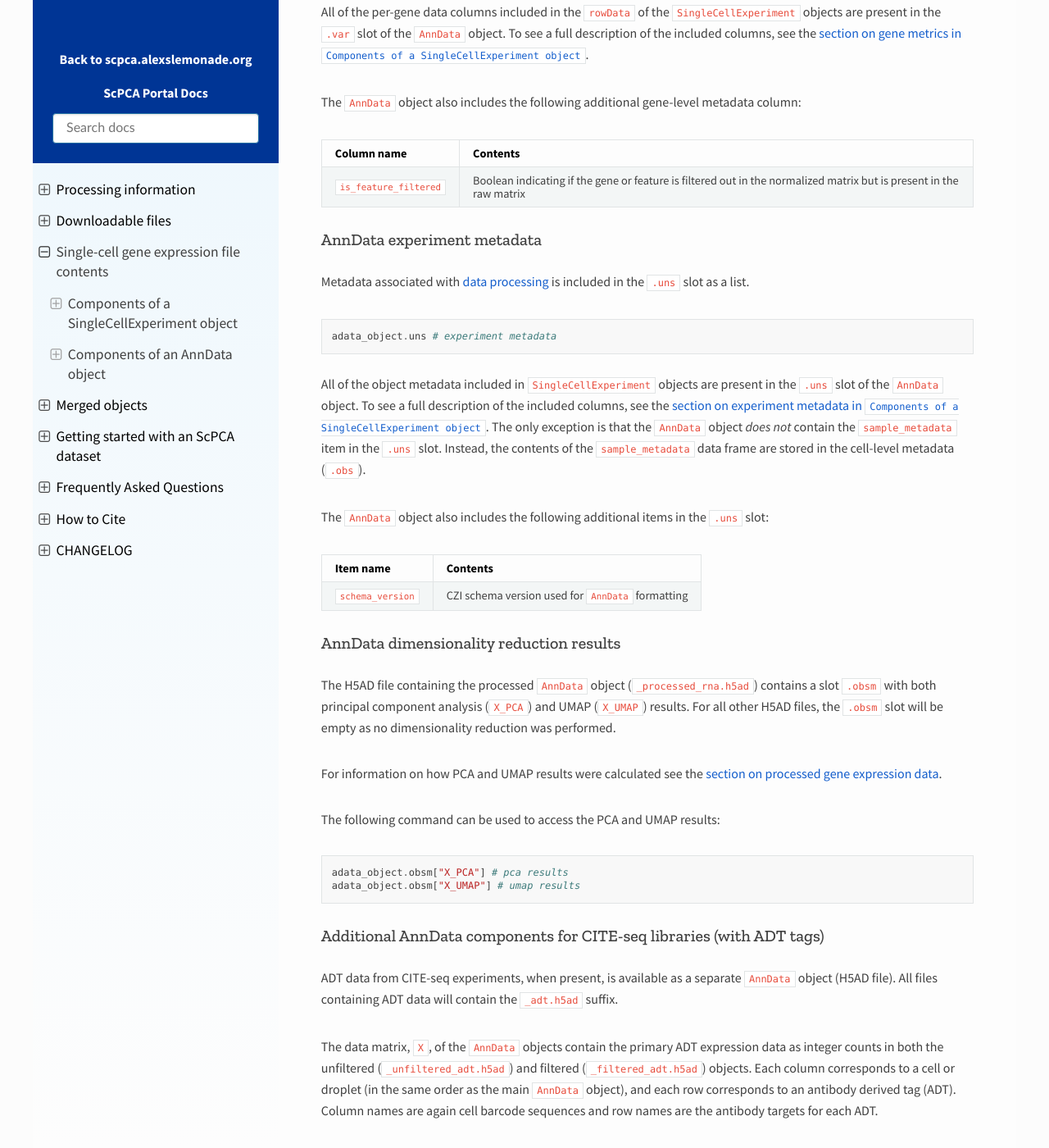
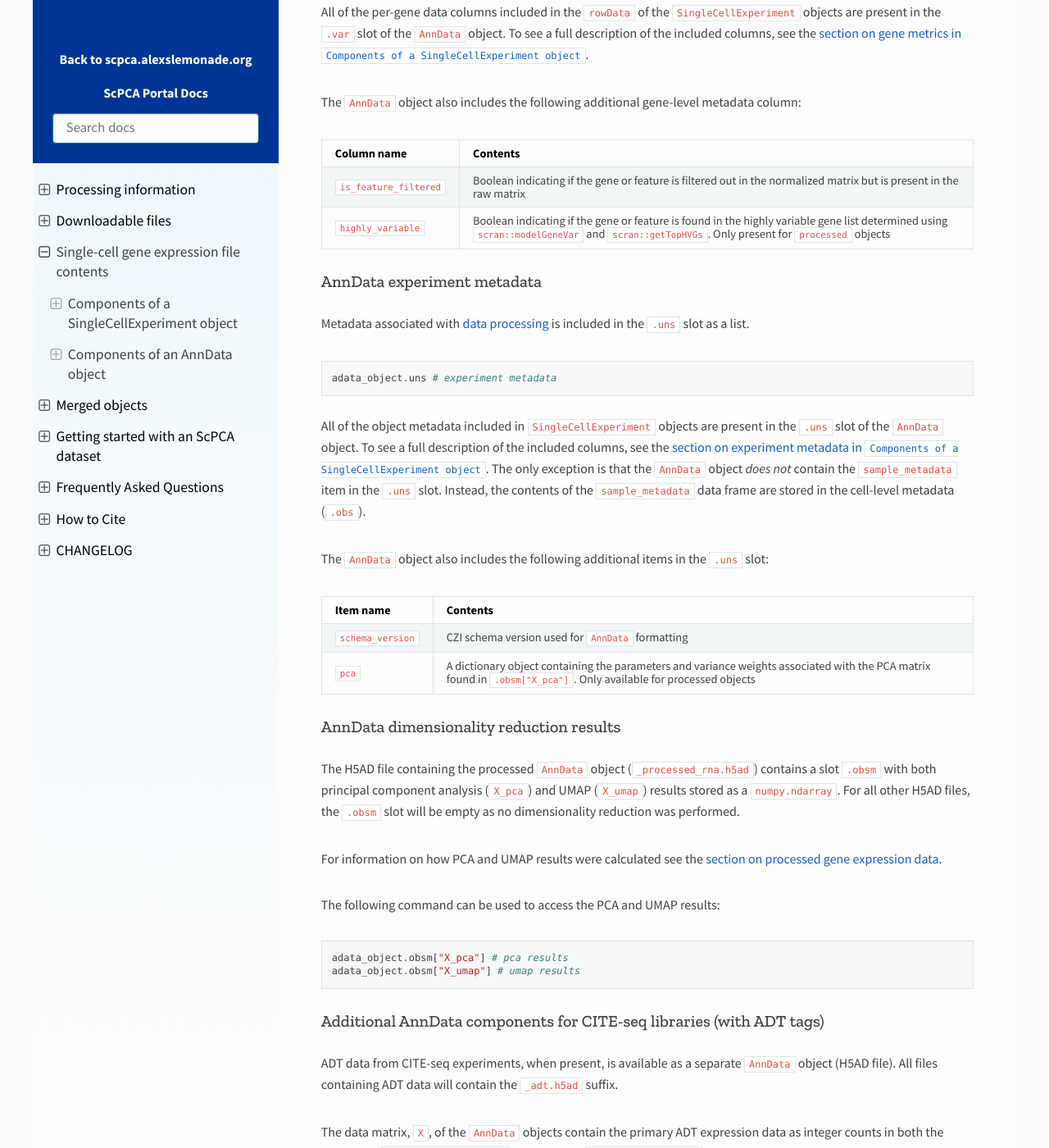
Before and after one commit to DongzeHE/scpca-docs, a Sphinx documentation site: the page built from docs/sce_file_contents.md, in a window 1280 px wide and 1400 px high, scrolled down 13534 px. Shown: the whole window at 82% size. Built offline with Sphinx 7.4.7 and the Read the Docs theme 2.0.0, drawn with Linux system fonts in a browser that asks for light colours.

Commit message:
Merge pull request #338 from AlexsLemonade/allyhawkins/scanpy-compatibility-updates
Updates to AnnData contents based on new scanpy compatibility

````diff
--- a/docs/sce_file_contents.md
+++ b/docs/sce_file_contents.md
@@ -427,6 +427,7 @@ The `AnnData` object also includes the following additional gene-level metadata
 | Column name   | Contents                                                         |
 | ------------- | ---------------------------------------------------------------- |
 | `is_feature_filtered` | Boolean indicating if the gene or feature is filtered out in the normalized matrix but is present in the raw matrix     |
+| `highly_variable` | Boolean indicating if the gene or feature is found in the highly variable gene list determined using `scran::modelGeneVar` and `scran::getTopHVGs`. Only present for `processed` objects   |
 
 
 ### AnnData experiment metadata
@@ -447,11 +448,12 @@ The `AnnData` object also includes the following additional items in the `.uns`
 | Item name   | Contents                                                         |
 | ------------- | ---------------------------------------------------------------- |
 | `schema_version` | CZI schema version used for `AnnData` formatting |
+| `pca` | A dictionary object containing the parameters and variance weights associated with the PCA matrix found in `.obsm["X_pca"]`. Only available for processed objects |
 
 
 ### AnnData dimensionality reduction results
 
-The H5AD file containing the processed `AnnData` object (`_processed_rna.h5ad`) contains a slot `.obsm` with both principal component analysis (`X_PCA`) and UMAP (`X_UMAP`) results.
+The H5AD file containing the processed `AnnData` object (`_processed_rna.h5ad`) contains a slot `.obsm` with both principal component analysis (`X_pca`) and UMAP (`X_umap`) results stored as a `numpy.ndarray`.
 For all other H5AD files, the `.obsm` slot will be empty as no dimensionality reduction was performed.
 
 For information on how PCA and UMAP results were calculated see the {ref}`section on processed gene expression data <processing_information:Processed gene expression data>`.
@@ -459,8 +461,8 @@ For information on how PCA and UMAP results were calculated see the {ref}`sectio
 The following command can be used to access the PCA and UMAP results:
 
 ```python
-adata_object.obsm["X_PCA"] # pca results
-adata_object.obsm["X_UMAP"] # umap results
+adata_object.obsm["X_pca"] # pca results
+adata_object.obsm["X_umap"] # umap results
 ```
 
 ### Additional AnnData components for CITE-seq libraries (with ADT tags)
````
Also changed, not shown: docs/getting_started.md (+4 -2 lines), docs/merged_objects.md (+3 -3 lines).
